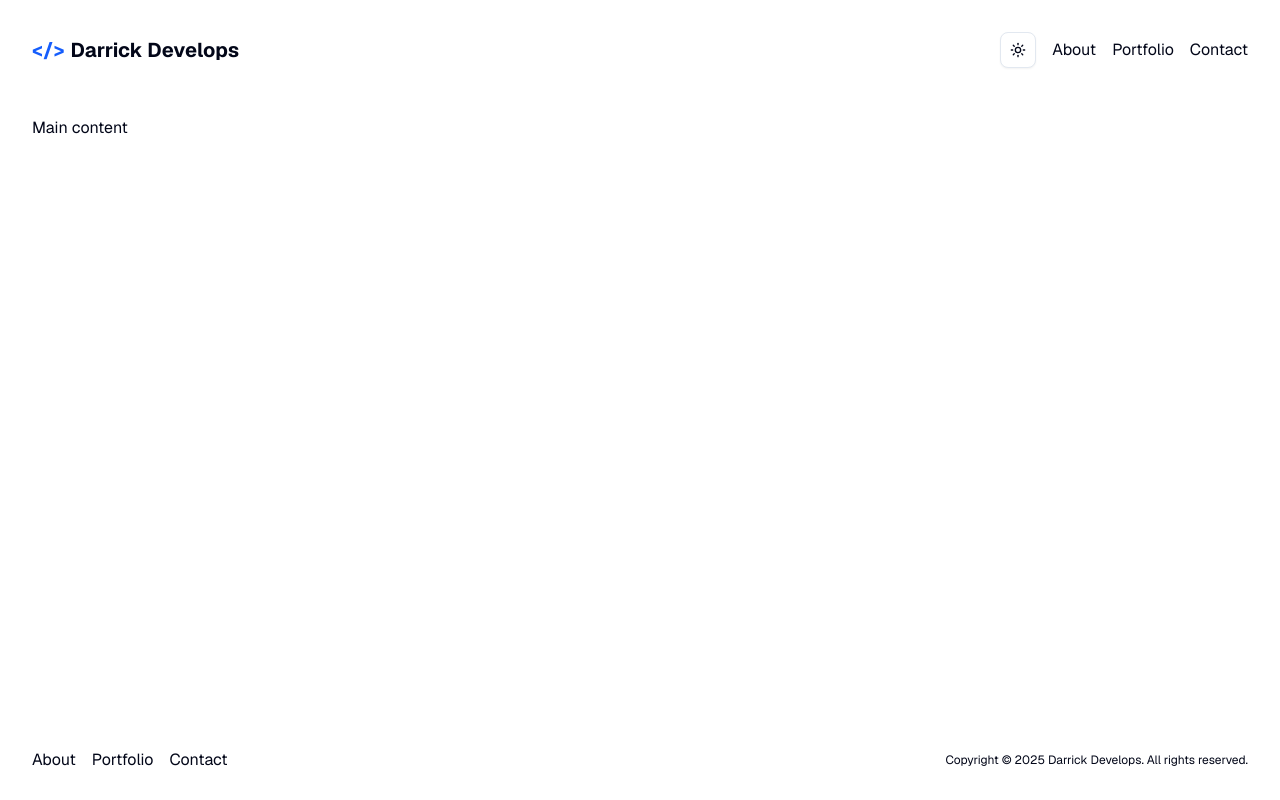
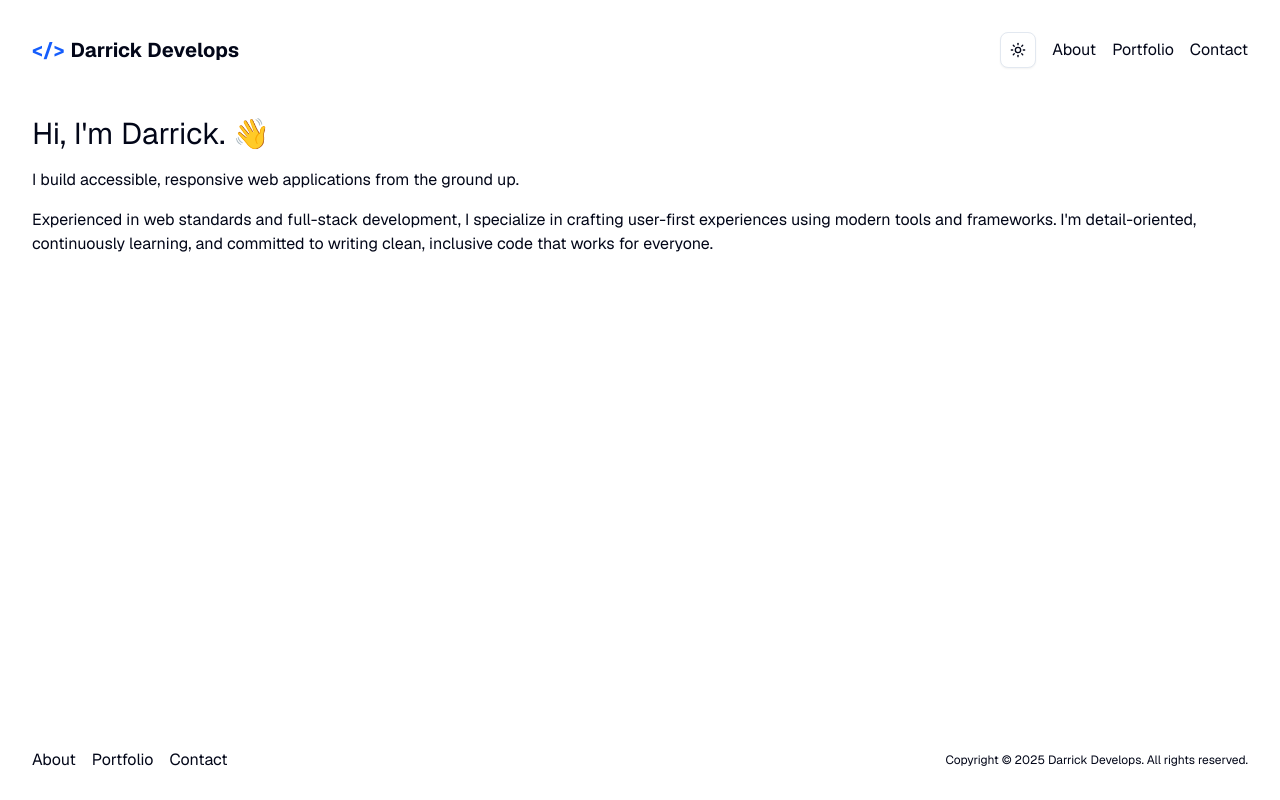
Before and after one commit to DarrickFauvel/darrickdevelops-www-v06, a Next.js app: page / in a window 1280 px wide. Built offline with nearby package versions, Linux system fonts and the light colour scheme.

Commit message:
Create and add hero section

```diff
--- a/app/page.tsx
+++ b/app/page.tsx
@@ -1,10 +1,12 @@
+import { Hero } from "./sections/hero"
+
 export default function Home() {
   return (
     <>
       <main
         className="flex flex-col gap-[32px] row-start-2 items-center sm:items-start"
         id="main-content">
-        <h1>Main content</h1>
+        <Hero />
       </main>
     </>
   )
--- /dev/null
+++ b/app/sections/hero/index.tsx
@@ -0,0 +1,18 @@
+export function Hero() {
+  return (
+    <section id="hero">
+      <div className="flex flex-col gap-4">
+        <h1 className="text-3xl">Hi, I&apos;m Darrick. 👋</h1>
+        <p>
+          I build accessible, responsive web applications from the ground up.
+        </p>
+        <p>
+          Experienced in web standards and full-stack development, I specialize
+          in crafting user-first experiences using modern tools and frameworks.
+          I&apos;m detail-oriented, continuously learning, and committed to
+          writing clean, inclusive code that works for everyone.
+        </p>
+      </div>
+    </section>
+  )
+}
```
